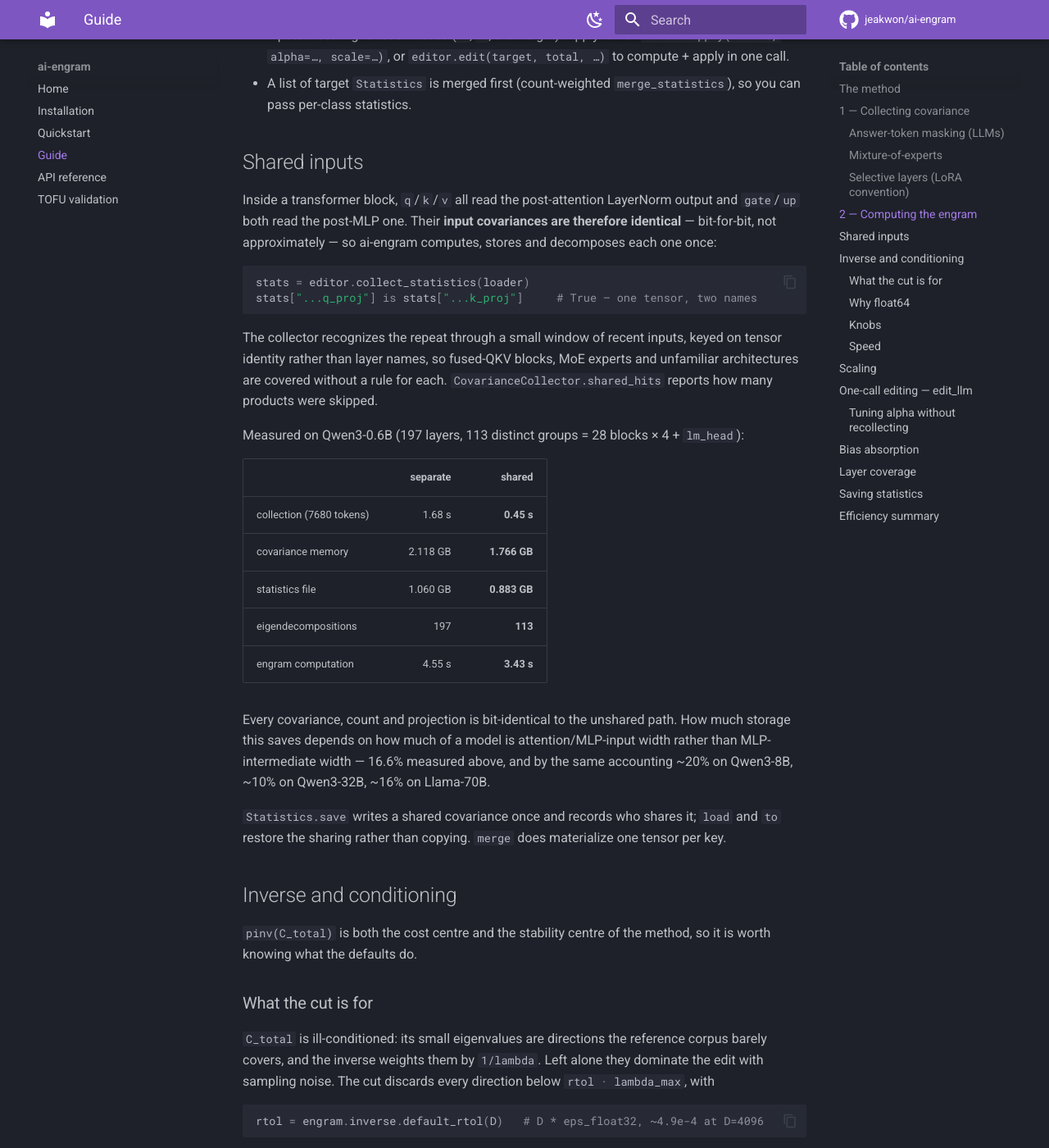
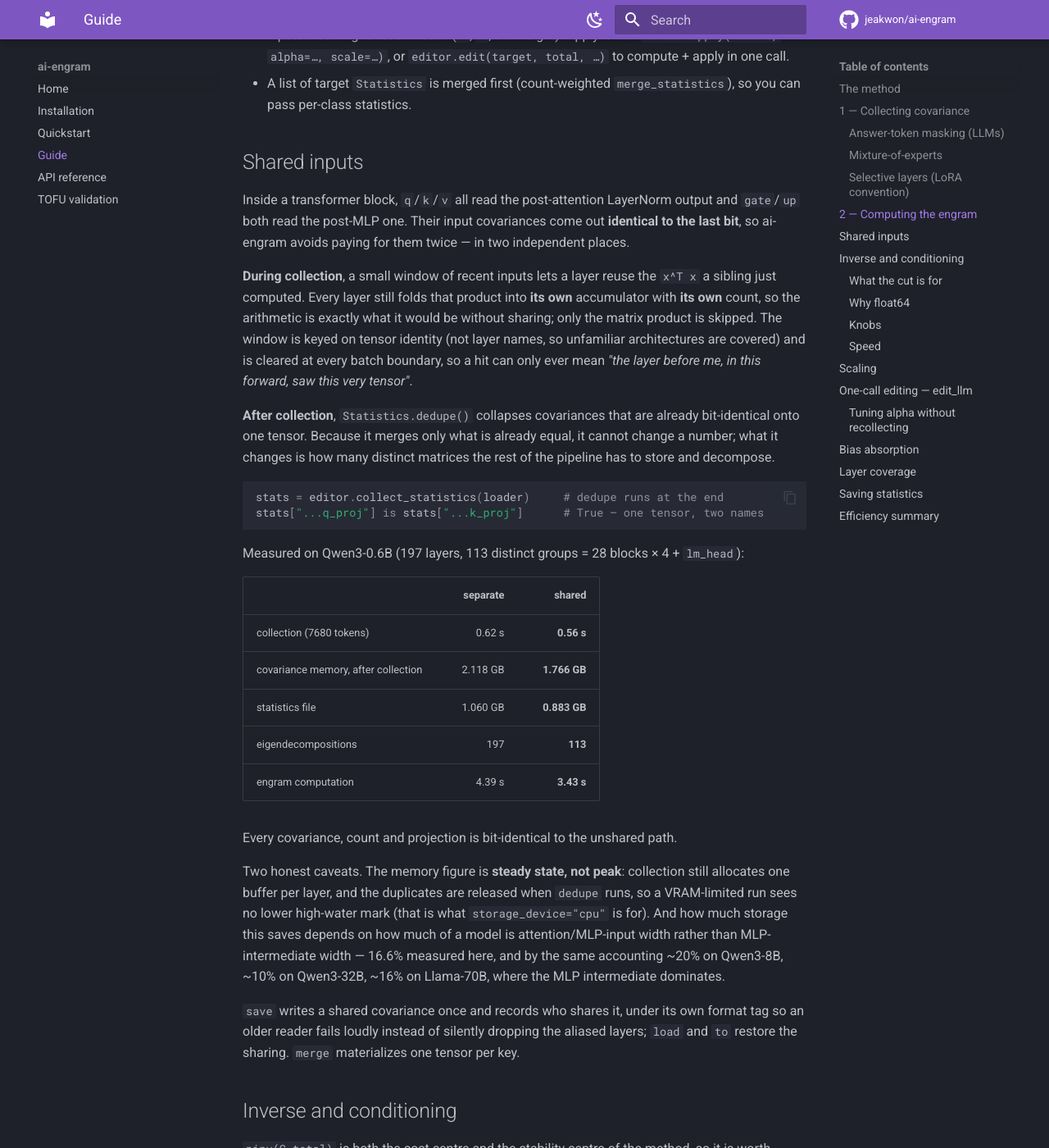
Before and after one commit to jeakwon/ai-engram, an MkDocs documentation site: the page built from docs/guide.md, in a window 1280 px wide and 1400 px high, scrolled down 3499 px. Shown: the whole window at 82% size. Built offline with MkDocs 1.6.1 and Material for MkDocs 9.7.7, drawn with Linux system fonts in a browser that asks for light colours; comment, search, counter and statistics services are not loaded; some of the changed text lies outside the part shown.

Commit message:
fix: make input sharing a pure optimization
The pre-release audit reproduced three ways the previous design lost data, all rooted in the
same decision: sharing the *accumulator* between siblings during collection, which introduces
per-layer state that has to stay consistent across batch and forward boundaries. It did not.

- A layer that adopted a sibling's buffer and later took the miss path folded a batch into the
  owner's accumulator with its own stale count. A module applied twice to different tensors -
  the case the changelog claimed was safe - came out 588% wrong.
- The window was never cleared between batches, so a caller reusing one batch tensor object
  had later batches silently dropped (count 24 -> 6), and a second mask over the same object
  was ignored.
- The factor cache retained one eigenbasis per distinct covariance for the whole loop: ~27 GiB
  on Qwen3-8B at full rank, a regression larger than the storage it saved.

Sharing is now stateless. During collection a layer may reuse the x^T x a sibling just
computed, but every layer folds it into its own accumulator with its own count, so the
arithmetic is exactly the unshared arithmetic; the window is cleared at every batch boundary.
The storage and decomposition savings move to Statistics.dedupe(), which runs after collection
and merges only covariances that are already bit-identical - a merge that cannot change a
number by construction.

Measured on Qwen3-0.6B (197 layers -> 113 distinct): covariance memory and file -16.6%,
engram computation 4.39s -> 3.43s, collection 0.62s -> 0.56s, everything bit-identical. The
collection speedup is smaller than the earlier 3.7x, which was partly the bug. The memory
figure is steady state, not peak, and the docs now say so.

The factor cache holds a single entry, which is all the reuse needs since siblings are
consecutive in iteration order.

Co-Authored-By: Claude Fable 5 <noreply@anthropic.com>
Claude-Session: https://claude.ai/code/session_01VhUyRSbspii4xLVUWFM7h5

````diff
--- a/docs/guide.md
+++ b/docs/guide.md
@@ -165,35 +165,47 @@ P = W @ C_target @ pinv(C_total)         # closed form, one pinv per layer (mean
 ## Shared inputs
 
 Inside a transformer block, `q`/`k`/`v` all read the post-attention LayerNorm output and
-`gate`/`up` both read the post-MLP one. Their **input covariances are therefore identical** —
-bit-for-bit, not approximately — so ai-engram computes, stores and decomposes each one once:
+`gate`/`up` both read the post-MLP one. Their input covariances come out **identical to the last
+bit**, so ai-engram avoids paying for them twice — in two independent places.
+
+**During collection**, a small window of recent inputs lets a layer reuse the `x^T x` a sibling
+just computed. Every layer still folds that product into **its own** accumulator with **its own**
+count, so the arithmetic is exactly what it would be without sharing; only the matrix product is
+skipped. The window is keyed on tensor identity (not layer names, so unfamiliar architectures are
+covered) and is cleared at every batch boundary, so a hit can only ever mean *"the layer before me,
+in this forward, saw this very tensor"*.
+
+**After collection**, `Statistics.dedupe()` collapses covariances that are already bit-identical
+onto one tensor. Because it merges only what is already equal, it cannot change a number; what it
+changes is how many distinct matrices the rest of the pipeline has to store and decompose.
 
 ```python
-stats = editor.collect_statistics(loader)
-stats["...q_proj"] is stats["...k_proj"]     # True — one tensor, two names
+stats = editor.collect_statistics(loader)     # dedupe runs at the end
+stats["...q_proj"] is stats["...k_proj"]      # True — one tensor, two names
 ```
-
-The collector recognizes the repeat through a small window of recent inputs, keyed on tensor
-identity rather than layer names, so fused-QKV blocks, MoE experts and unfamiliar architectures
-are covered without a rule for each. `CovarianceCollector.shared_hits` reports how many products
-were skipped.
 
 Measured on Qwen3-0.6B (197 layers, 113 distinct groups = 28 blocks × 4 + `lm_head`):
 
 | | separate | shared |
 |---|---:|---:|
-| collection (7680 tokens) | 1.68 s | **0.45 s** |
-| covariance memory | 2.118 GB | **1.766 GB** |
+| collection (7680 tokens) | 0.62 s | **0.56 s** |
+| covariance memory, after collection | 2.118 GB | **1.766 GB** |
 | statistics file | 1.060 GB | **0.883 GB** |
 | eigendecompositions | 197 | **113** |
-| engram computation | 4.55 s | **3.43 s** |
+| engram computation | 4.39 s | **3.43 s** |
 
-Every covariance, count and projection is bit-identical to the unshared path. How much storage this saves depends on how much of a model is
-attention/MLP-input width rather than MLP-intermediate width — 16.6% measured above, and by the
-same accounting ~20% on Qwen3-8B, ~10% on Qwen3-32B, ~16% on Llama-70B.
+Every covariance, count and projection is bit-identical to the unshared path.
 
-`Statistics.save` writes a shared covariance once and records who shares it; `load` and `to`
-restore the sharing rather than copying. `merge` does materialize one tensor per key.
+Two honest caveats. The memory figure is **steady state, not peak**: collection still allocates one
+buffer per layer, and the duplicates are released when `dedupe` runs, so a VRAM-limited run sees no
+lower high-water mark (that is what `storage_device="cpu"` is for). And how much storage this saves
+depends on how much of a model is attention/MLP-input width rather than MLP-intermediate width —
+16.6% measured here, and by the same accounting ~20% on Qwen3-8B, ~10% on Qwen3-32B, ~16% on
+Llama-70B, where the MLP intermediate dominates.
+
+`save` writes a shared covariance once and records who shares it, under its own format tag so an
+older reader fails loudly instead of silently dropping the aliased layers; `load` and `to` restore
+the sharing. `merge` materializes one tensor per key.
 
 ## Inverse and conditioning
 
@@ -470,7 +482,7 @@ arbitrary contents round-trip exactly.
 | symmetric eigendecomposition | `inverse_method="eigh"` | 10-66x faster than the SVD `pinv` |
 | factored inverse application | `compute_engram_weights` | the `D×D` inverse is never materialized |
 | packed symmetric statistics | `Statistics.save` | half-size files, upper triangle bit-exact |
-| shared input covariances | collection, storage, inverse | q/k/v and gate/up computed, stored and decomposed once |
+| shared input covariances | collection, storage, inverse | q/k/v and gate/up share one `x^T x`, one stored tensor and one decomposition |
 | `inference_mode` / `no_grad` | both stages | no autograd overhead |
 | selective `target_modules` | collection | edit only what you need (LoRA convention) |
 | answer-token masking | `mask_fn` | covariance over relevant tokens only (any layer, incl. MoE) |
````
Also changed, not shown: CHANGELOG.md (+34 -21 lines), README.md (+1 -1 lines), 4 other files.
